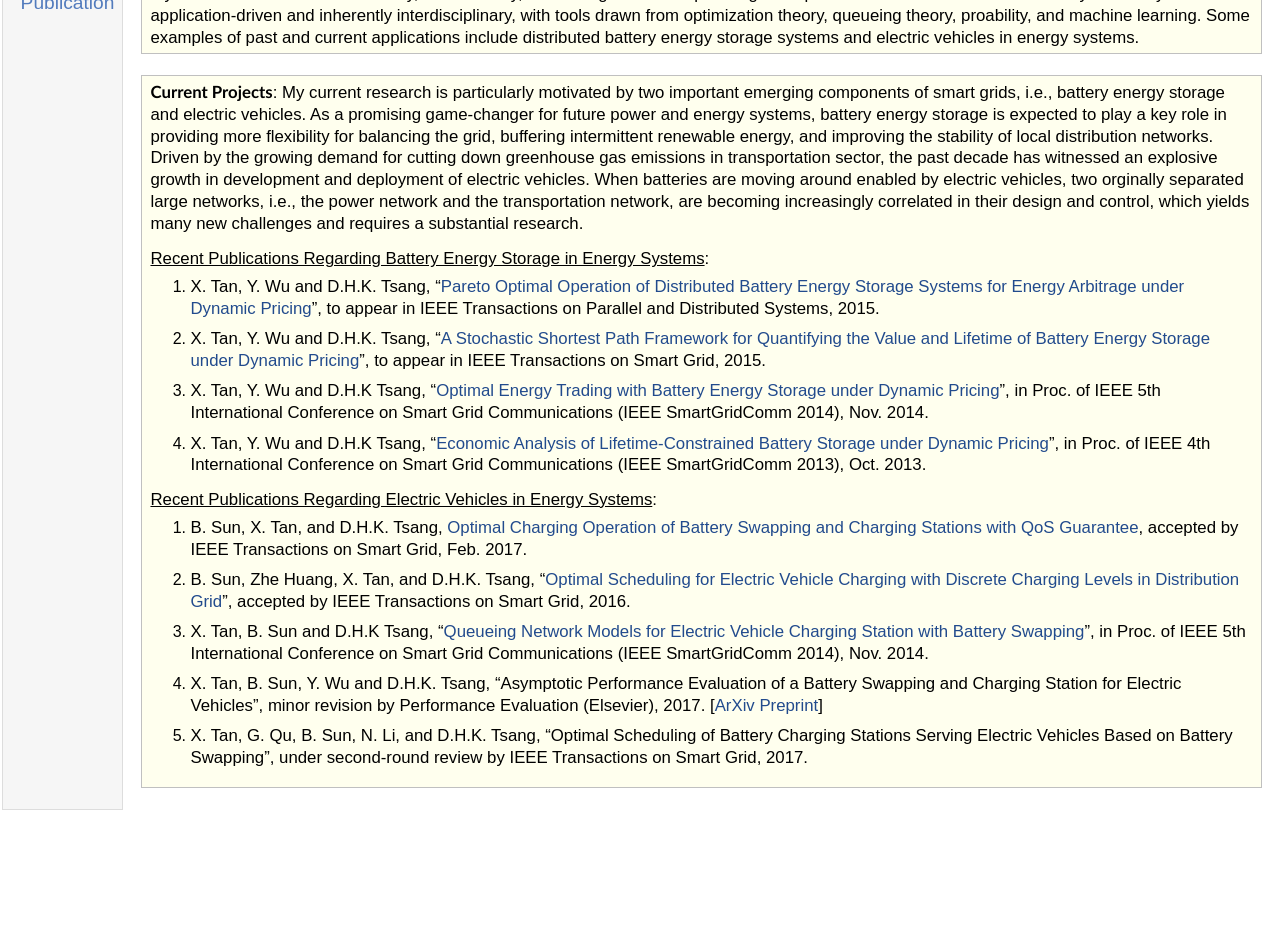
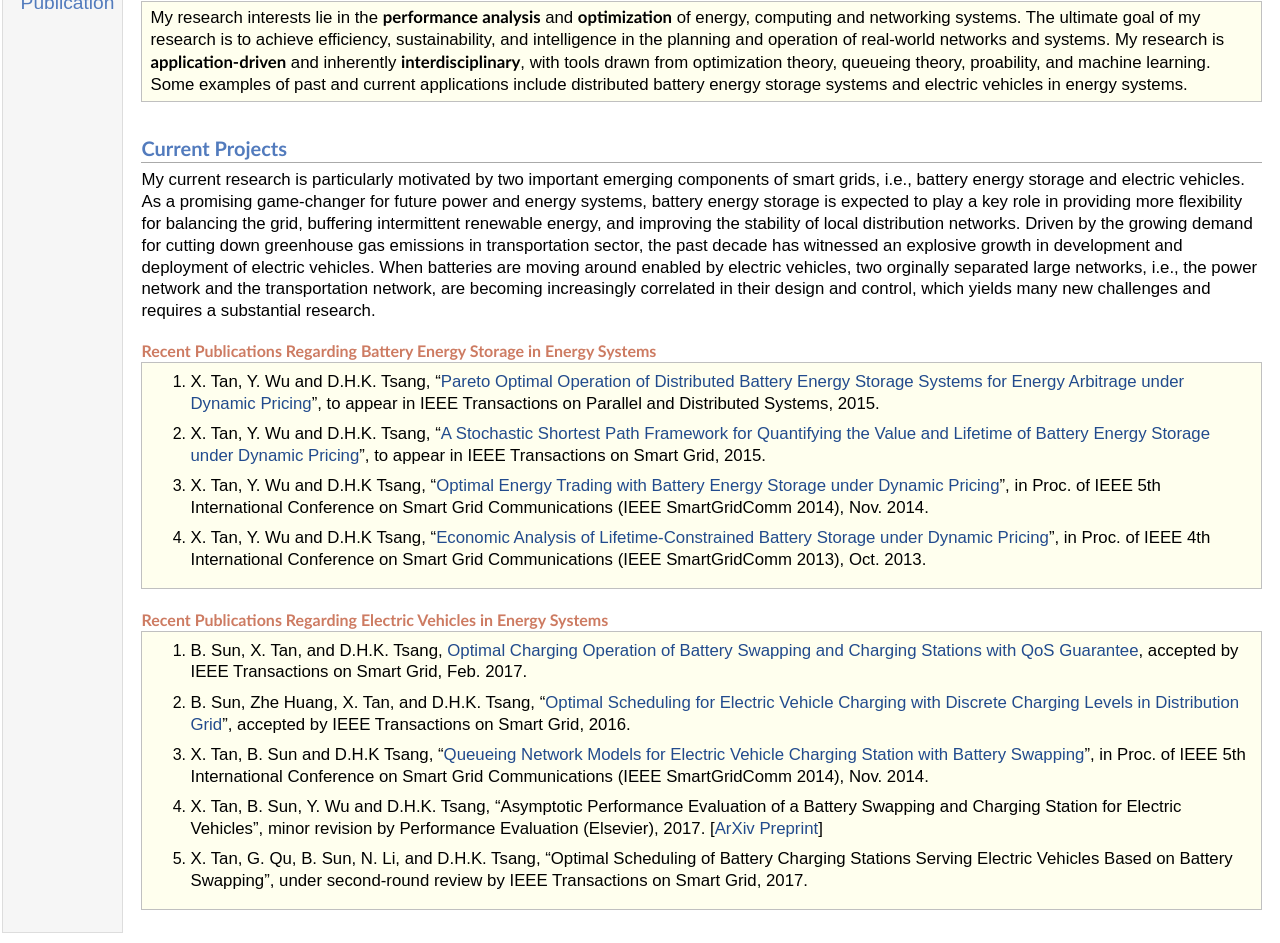
Before and after one commit to xtanaa001/xiaoqitan.github.io, a plain HTML site: page research.html in a window 1280 px wide. Shown: the part 120-1063 px from the top of the page. Before the commit the page ends 940 px from the top, so only its background shows below. Drawn offline with nearby package versions, Linux system fonts and the light colour scheme; some packages are replaced by stand-ins of ours; a web font is replaced by a local one.

Commit message:
Homepage

```diff
--- a/research.html
+++ b/research.html
@@ -29,14 +29,16 @@ MathJax.Hub.Config({
 <div id="toptitle">
 <h1>Research</h1>
 </div>
+<h2>General Interests</h2>
 <div class="infoblock">
 <div class="blockcontent">
-<p><b>Summary</b>: My research interests lie in the performance analysis and optimization of energy, computing and networking systems. The ultimate goal of my research is to achieve efficiency, sustainability, and intelligence in the planning and operation of real-world networks and systems. My research is application-driven and inherently interdisciplinary, with tools drawn from optimization theory, queueing theory, proability, and machine learning. Some examples of past and current applications include distributed battery energy storage systems and electric vehicles in energy systems. </p>
+<p>My research interests lie in the <b>performance analysis</b> and <b>optimization</b> of energy, computing and networking systems. The ultimate goal of my research is to achieve efficiency, sustainability, and intelligence in the planning and operation of real-world networks and systems. My research is <b>application-driven</b> and inherently <b>interdisciplinary</b>, with tools drawn from optimization theory, queueing theory, proability, and machine learning. Some examples of past and current applications include distributed battery energy storage systems and electric vehicles in energy systems. </p>
 </div></div>
+<h2>Current Projects</h2>
+<p>My current research is particularly motivated by two important emerging components of smart grids, i.e., battery energy storage and electric vehicles. As a promising game-changer for future power and energy systems, battery energy storage is expected to play a key role in providing more flexibility for balancing the grid, buffering intermittent renewable energy, and improving the stability of local distribution networks. Driven by the growing demand for cutting down greenhouse gas emissions in transportation sector, the past decade has witnessed an explosive growth in development and deployment of electric vehicles.  When batteries are moving around enabled by electric vehicles, two orginally separated large networks, i.e., the power network and the transportation network, are becoming increasingly correlated in their design and control, which yields many new challenges and requires a substantial research.</p>
 <div class="infoblock">
+<div class="blocktitle">Recent Publications Regarding Battery Energy Storage in Energy Systems</div>
 <div class="blockcontent">
-<p><b>Current Projects</b>: My current research is particularly motivated by two important emerging components of smart grids, i.e., battery energy storage and electric vehicles. As a promising game-changer for future power and energy systems, battery energy storage is expected to play a key role in providing more flexibility for balancing the grid, buffering intermittent renewable energy, and improving the stability of local distribution networks. Driven by the growing demand for cutting down greenhouse gas emissions in transportation sector, the past decade has witnessed an explosive growth in development and deployment of electric vehicles.  When batteries are moving around enabled by electric vehicles, two orginally separated large networks, i.e., the power network and the transportation network, are becoming increasingly correlated in their design and control, which yields many new challenges and requires a substantial research.</p>
-<p><u>Recent Publications Regarding Battery Energy Storage in Energy Systems</u>:</p>
 <ol>
 <li><p>X. Tan, Y. Wu and D.H.K. Tsang, &ldquo;<a href="documents/pareto_bess_tpds.pdf" target=&rdquo;blank&ldquo;>Pareto Optimal Operation of Distributed Battery Energy Storage Systems for Energy Arbitrage under Dynamic Pricing</a>&rdquo;, to appear in IEEE Transactions on Parallel and Distributed Systems, 2015.</p>
 </li>
@@ -47,7 +49,10 @@ MathJax.Hub.Config({
 <li><p>X. Tan, Y. Wu and D.H.K Tsang, &ldquo;<a href="documents/lifetime_analysis_bess_sgc.pdf" target=&rdquo;blank&ldquo;>Economic Analysis of Lifetime-Constrained Battery Storage under Dynamic Pricing</a>&rdquo;, in Proc. of IEEE 4th International Conference on Smart Grid Communications (IEEE SmartGridComm 2013), Oct. 2013.</p>
 </li>
 </ol>
-<p><u>Recent Publications Regarding Electric Vehicles in Energy Systems</u>:</p>
+</div></div>
+<div class="infoblock">
+<div class="blocktitle">Recent Publications Regarding Electric Vehicles in Energy Systems</div>
+<div class="blockcontent">
 <ol>
 <li><p>B. Sun, X. Tan, and D.H.K. Tsang, <a href="documents/operation_BSCS_QoS.pdf" target=&ldquo;blank&rdquo;>Optimal Charging Operation of Battery Swapping and Charging Stations with QoS Guarantee</a>, accepted by IEEE Transactions on Smart Grid, Feb. 2017.</p>
 </li>
```
Also changed, not shown: publication.html (+10 -1 lines).
